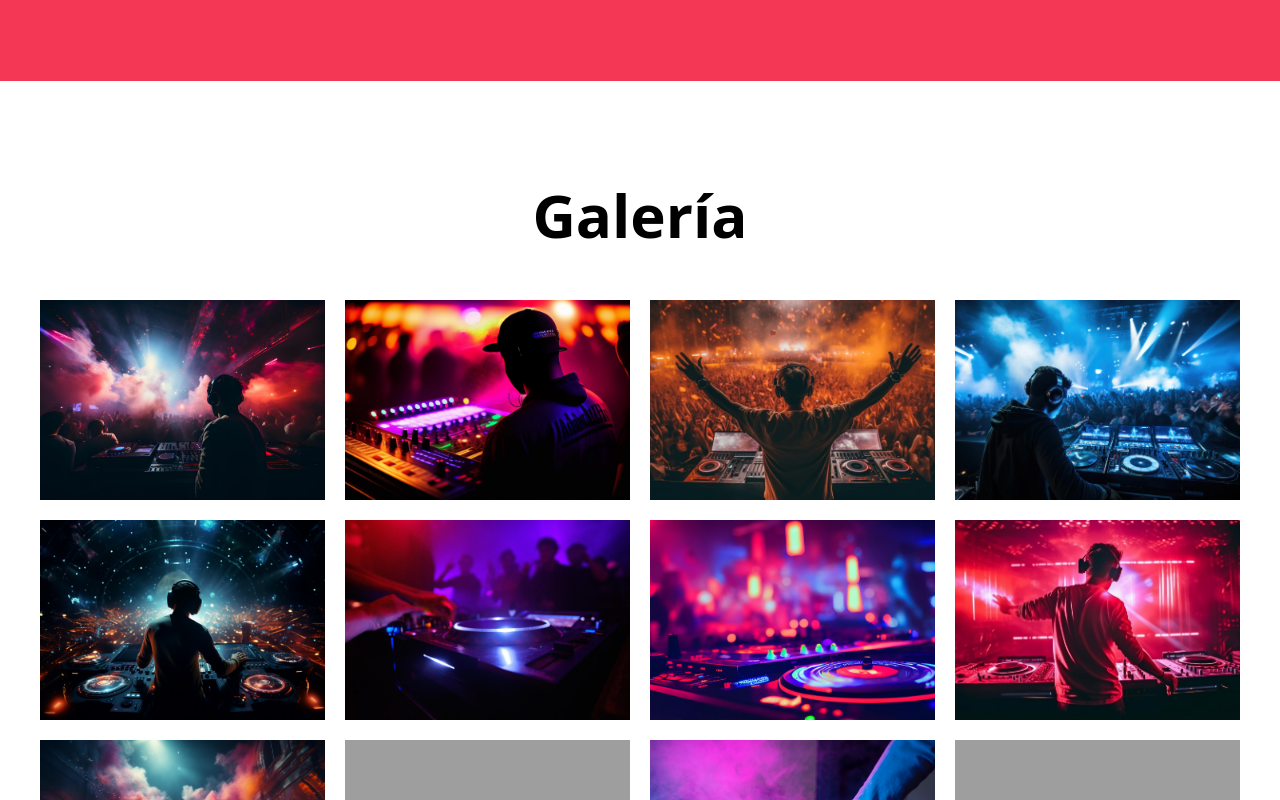
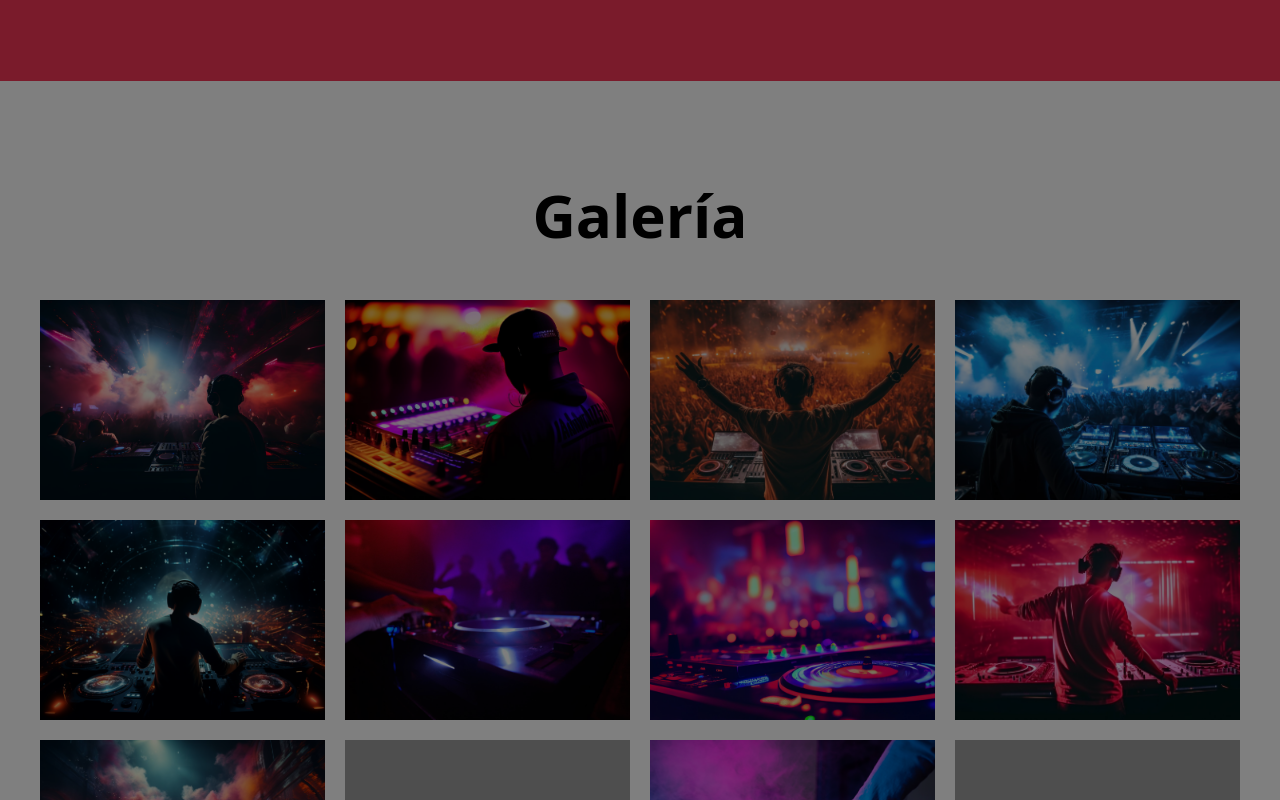
Before and after one commit to landogomez/festivalmusica, a website: page index.html in a window 1280 px wide. Both pictures are taken after a click on the picture 182 px from the left and 3253 px from the top of the page. Shown: the part 2853-3653 px from the top of the page. Drawn offline with nearby package versions, Linux system fonts and the light colour scheme; files that its build step writes are made by us from their sources; grey boxes are pictures that could not be loaded.

Commit message:
working on modal

```diff
--- a/src/img/js/app.js
+++ b/src/img/js/app.js
@@ -15,9 +15,29 @@ function crearGaleria() {
 
         //Event Handler
         imagen.onclick = function() {
-            console.log('Diste Click... ',i)
+            mostrarImagen(i)
         }
 
         galeria.appendChild(imagen)
     }
 }
+
+function mostrarImagen(i) {
+
+    // Generar Modal
+    const modal = document.createElement('DIV')
+    modal.classList.add('modal')
+    modal.onclick = cerrarModal
+
+    //Agregar al HTML
+    const body = document.querySelector('body')
+    body.appendChild(modal)
+
+
+}
+
+function cerrarModal() {
+    const modal = document.querySelector('.modal')
+
+    modal?.remove()
+}
--- a/src/img/scss/layout/_galeria.scss
+++ b/src/img/scss/layout/_galeria.scss
@@ -22,3 +22,10 @@
 
     }
 }
+
+.modal {
+    position: fixed;
+    inset: 0;
+
+    background-color: rgba(v.$negro, 0.5);
+}
```
Also changed, not shown: build/js/app.js, dist/css/app.css.
